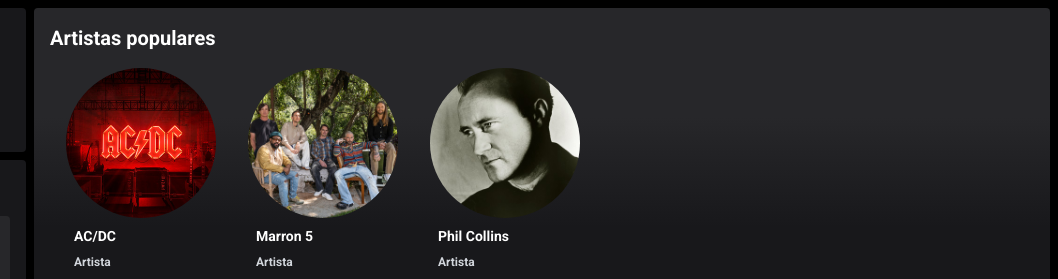
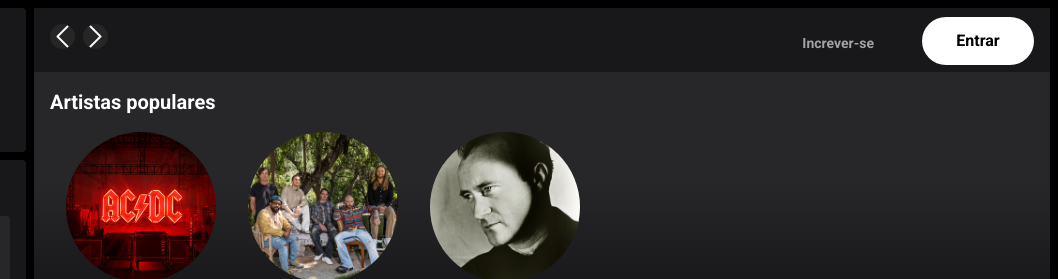
Before and after one commit to Victoresta21/Spotify-Homepage, a website: page src/index.html in a window 1280 px wide. Shown: the top 279 px of the page, 222-1280 px from the left. Drawn offline with Linux system fonts and the light colour scheme; files whose address does not match are found by name.

Commit message:
Adicioa o header para a area principal e um efeito de hover para o nav na sidebar

```diff
--- a/src/index.html
+++ b/src/index.html
@@ -22,23 +22,23 @@
             />
           </a>
           <nav class="p-2">
-            <li class="pl-4 pt-2 pb-3 block">
+            <li class="pl-4 pt-2 pb-3 block hover:text-white transition-all duration-300">
               <a href="" class="text-lg">Início</a>
             </li>
-            <li class="pl-4 pb-4 block">
+            <li class="pl-4 pb-4 block hover:text-white transition-all duration-300">
               <a href="">Buscar</a>
             </li>
           </nav>
         </div>
         <div class="bg-zinc-900 block mt-2 rounded p-4 h-3/4">
-          <nav>
-            <p class="text-lg block">Sua Biblioteca</p>
+          <nav class="hover:text-white transition-all duration-300" >
+            <a href="" class="text-lg block">Sua Biblioteca</a>
           </nav>
           <div class="bg-zinc-800 mt-3 rounded p-2 w-52 h-36">
             <h2>Crie sua primeira playslist</h2>
             <p class="text-sm pt-1">É fácil, vamos te ajudar.</p>
             <button
-              class="text-black ml-2 mt-8 bg-white rounded-full p-1 text-sm w-32 hover:text-base"
+              class="text-black ml-2 mt-8 bg-white rounded-full p-1 text-sm w-32 hover:scale-105"
             >
               Criar playlist
             </button>
@@ -47,7 +47,7 @@
             <h2>Que tal seguir um podecast novo?</h2>
             <p class="text-sm pt-1">Avisaremos você sobre novos episódios.</p>
             <button
-              class="text-black ml-2 mt-6 bg-white rounded-full p-1 text-sm text-nowrap hover:text-base"
+              class="text-black ml-2 mt-6 bg-white rounded-full p-1 text-sm text-nowrap hover:scale-105"
             >
               Explorar podecasts
             </button>
@@ -75,18 +75,51 @@
               <p class="text-xs mr-4">Cookies</p>
             </a>
           </div>
-          <button class="text-white ml-3 mt-5 rounded-full p-1 border-2 border-gray-400 text-sm text-nowrap hover:text-base hover:border-white"
+          <button
+            class="text-white ml-3 mt-5 rounded-full p-1 border-2 border-gray-400 text-sm text-nowrap hover:scale-105 hover:border-white"
           >
             Português do Brasil
           </button>
         </div>
       </div>
       <!--area principal onde ficamas musicas-->
-      <div
-        class="flex-1 p-4 ml-64 mt-2 mr-2 mb-20 bg-gradient-to-b from-zinc-800 from-10% to-zinc-900 to-20% text-white rounded"
-      >
-        <main class="text-2x1">
-          <div>
+      <div class="flex-1 ml-64 mt-2 mr-2 mb-20 text-white rounded">
+        <div class="bg-zinc-900 p-4 h-16">
+          <div class="flex">
+            <button>
+              <img
+                src="/image/seta_voltar.png"
+                alt=""
+                width="25"
+                height="25"
+                class="bg-neutral-800 rounded-full"
+              />
+            </button>
+            <button>
+              <img
+                src="/image/seta_avançar.png"
+                alt=""
+                width="25"
+                height="25"
+                class="bg-neutral-800 ml-2 rounded-full"
+              />
+            </button>
+          </div>
+          <div class="flex justify-end -mt-4 mr-40">
+            <button class="text-neutral-400 text-sm hover:text-white hover:hover:scale-105">
+              Increver-se
+            </button>
+          </div>
+          <div class="flex justify-end -mt-9">
+            <button class="ml-7 text-black bg-white rounded-full p-3 w-28 hover:scale-105">
+              Entrar
+            </button>
+          </div>
+        </div>
+        <div
+          class="text-2x1 bg-gradient-to-b from-zinc-800 from-10% to-zinc-900 to-20%"
+        >
+          <div class="p-4">
             <div>
               <a href="" class="text-xl hover:underline">Artistas populares</a>
               <ul class="flex">
@@ -337,7 +370,7 @@
               </ul>
             </div>
           </div>
-        </main>
+        </div>
       </div>
     </div>
     <!---->
```
Also changed, not shown: image/seta_avançar.png (added), image/seta_voltar.png (added), public/style.css.
